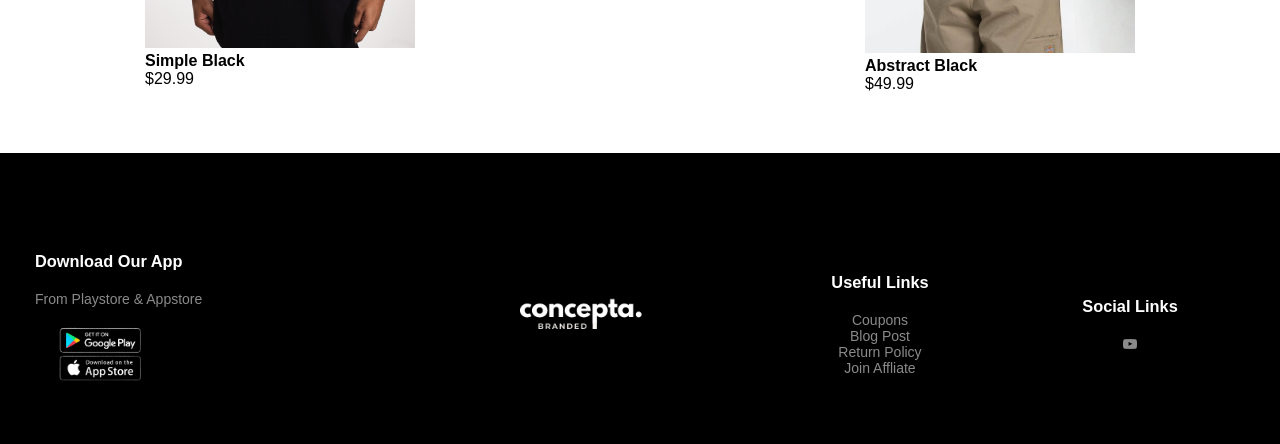
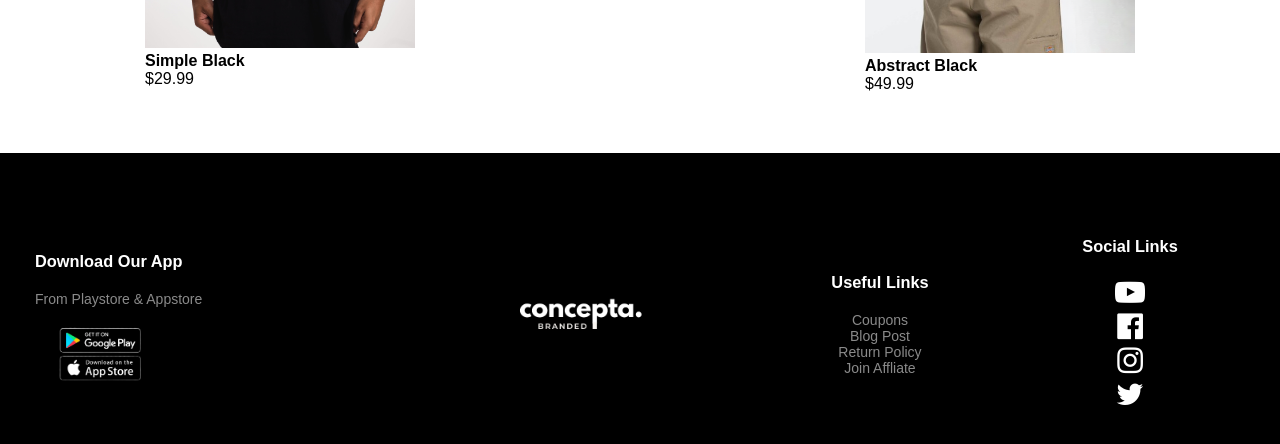
Before and after one commit to mooojn/Concepta-Ecom-Store, a plain HTML site: page index.html in a window 1280 px wide. Shown: the part 1311-1755 px from the top of the page. Drawn offline with Linux system fonts and the light colour scheme.

Commit message:
improved icons

```diff
--- a/index.html
+++ b/index.html
@@ -87,13 +87,11 @@
 
                 <div class="footer_col_4">
                     <h3>Social Links</h3>
-                    <ul>
-                        <li>
-                            <i class="fa fa-youtube-play" aria-hidden="true"></i>
-                        </li>
-                        <!-- <li><img src="websiteImages/fb.png"></li> -->
-                        <!-- <li><img src="websiteImages/insta.png"></li> -->
-                        <!-- <li><img src="websiteImages/x.png"></li> -->
+                    <ul class="footerIcons">
+                        <li><i class="fa fa-youtube-play" aria-hidden="true"></i></li>
+                        <li><i class="fa fa-facebook-official" aria-hidden="true"></i></li>
+                        <li><i class="fa fa-instagram" aria-hidden="true"></i></li>
+                        <li><i class="fa fa-twitter" aria-hidden="true"></i></li>
                     </ul>
                 </div>
 
--- a/style.css
+++ b/style.css
@@ -217,6 +217,23 @@ ul{
     width: 25px;
     height: 25px;
 }
+/* footer icons */
+.footerIcons{
+    color: white;
+    font-size: 30px;
+}
+.fa-youtube-play:hover{
+    color: red;
+}
+.fa-facebook-official:hover {
+    color: #1877F2;
+}
+.fa-instagram:hover{
+    color: #E1306C;
+}
+.fa-twitter:hover{
+    color: #1DA1F2;
+}
 /* About page */
 .aboutBody{
     width: 100%;
```
